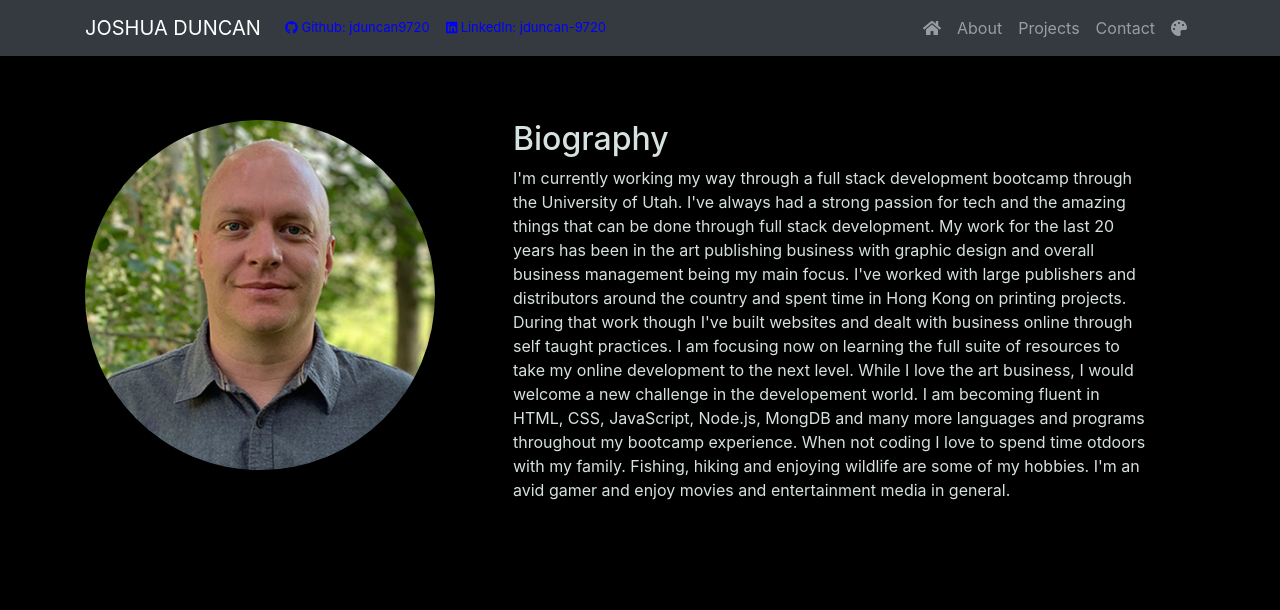
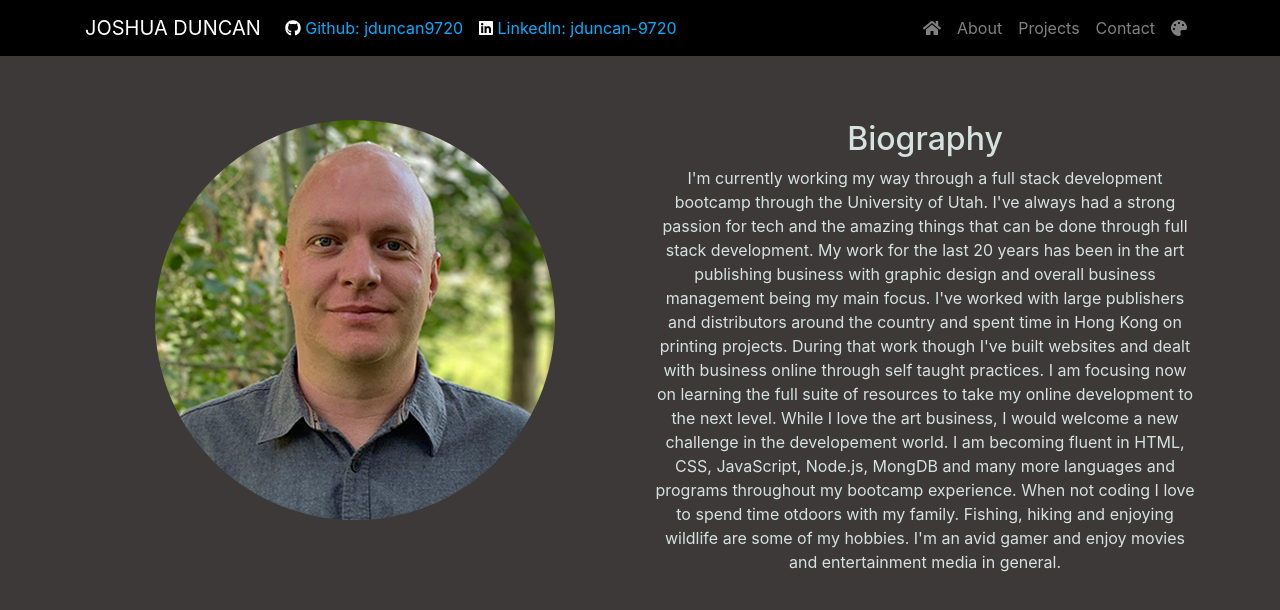
Before and after one commit to jduncan9720/joshua-duncan-portfolio, a React (Create React App) app: page /about in a window 1280 px wide. Shown: the top 610 px of the page. Built offline with nearby package versions, Linux system fonts and the light colour scheme.

Commit message:
adding content

```diff
--- a/public/index.html
+++ b/public/index.html
@@ -32,7 +32,7 @@
   crossorigin="anonymous"
 />
   </head>
-  <body style="background-color:rgb(0, 0, 0)">
+  <body style="background-color:rgba(54, 50, 50, 0.966)">
     <noscript>You need to enable JavaScript to run this app.</noscript>
     <div id="root"></div>
     <!--
--- a/src/components/Navigation/index.js
+++ b/src/components/Navigation/index.js
@@ -13,7 +13,7 @@ alert("change color")
 function Navigation() {
   return (
 
-      <Navbar collapseOnSelect expand="lg" bg="dark" variant="dark">
+      <Navbar className="navMain" collapseOnSelect expand="lg" variant="dark">
       <Container>
         <Navbar.Brand href="/home">JOSHUA DUNCAN</Navbar.Brand>
         <Navbar.Toggle aria-controls="responsive-navbar-nav" />
@@ -21,12 +21,12 @@ function Navigation() {
           <Nav className="mr-auto">
             <Nav.Link className="social"
               href="https://github.com/jduncan9720">
-              <FontAwesomeIcon icon={['fab', 'github']} /> Github: jduncan9720
+              <FontAwesomeIcon style={{color: 'white'}} icon={['fab', 'github']} /> Github: jduncan9720
             </Nav.Link>
             <Nav.Link
               className="social"
               href="https://www.linkedin.com/in/jduncan-9720/">
-              <FontAwesomeIcon icon={['fab', 'linkedin']} /> LinkedIn: jduncan-9720
+              <FontAwesomeIcon style={{color: 'white'}} icon={['fab', 'linkedin']} /> LinkedIn: jduncan-9720
             </Nav.Link>
           </Nav>
           <Nav>
--- a/src/components/Navigation/style.css
+++ b/src/components/Navigation/style.css
@@ -1,7 +1,10 @@
 .social{
-    color:blue !important;
-    font-size: small;
+    color:rgb(0, 174, 255) !important;
 }
 .social:hover{
-    color:rgb(0, 174, 255) !important;
+    color:rgb(235, 127, 55) !important;
 }
+
+.navMain {
+    background-color: black;
+}
--- /dev/null
+++ b/src/components/TypeIt/index.js
@@ -0,0 +1,9 @@
+import TypeIt from "typeit-react";
+
+export default () => {
+  return (
+    <div className="App">
+      <TypeIt element={"h3"} style={{color: 'white'}}>Full Stack Web Developement!</TypeIt>
+    </div>
+  );
+};
--- a/src/pages/About.js
+++ b/src/pages/About.js
@@ -8,11 +8,11 @@ import "./style.css"
 export default function About() {
     return (
         <Container>
-            <Row name="main">
-                <Col size="md-4">
+            <Row name="main text-center">
+                <Col size="md-6">
                     <Image alt="Joshua Duncan" src={profileImg} roundedCircle fluid/>
                 </Col>
-                <Col size="md-7 bio">
+                <Col size="md-6 bio">
                     <h2>Biography</h2>
                     <p>I'm currently working my way through a full stack development bootcamp through the University of Utah. I've always had a strong passion for tech and the amazing things that can be done through full stack development.
                     My work for the last 20 years has been in the art publishing business with graphic design and overall business management being my main focus. I've worked with large publishers and distributors around the country and spent time in Hong Kong on printing projects. During that work though I've built websites and dealt with business online through self taught practices. I am focusing now on learning the full suite of resources to take my online development to the next level. While I love the art business, I would welcome a new challenge in the developement world. I am becoming fluent in HTML, CSS, JavaScript, Node.js, MongDB and many more languages and programs throughout my bootcamp experience. When not coding I love to spend time otdoors with my family. Fishing, hiking and enjoying wildlife are some of my hobbies. I'm an avid gamer and enjoy movies and entertainment media in general.</p>
--- a/src/pages/Home.js
+++ b/src/pages/Home.js
@@ -1,14 +1,18 @@
 import { FontAwesomeIcon } from '@fortawesome/react-fontawesome'
 import React from 'react'
 import Image from "react-bootstrap/Image";
-import { Container, Row, Col } from '../components/Grid'
-import profileImg from "../images/2020Profilesm.jpg"
+import { Container, Row, Col, Containerfluid } from '../components/Grid'
 import "./style.css"
+import TypeIt from "../components/TypeIt"
+
 
 export default function Home() {
     return (
-        <Container>
-            Home
+        <Containerfluid title="homeBack">
+        <Container title="text-center landingDiv">
+            <h1 className="mainName" style={{color: 'white'}}>JOSHUA DUNCAN</h1>
+            <TypeIt />
         </Container>
+        </Containerfluid>
     )
 }
--- a/src/pages/style.css
+++ b/src/pages/style.css
@@ -1,8 +1,25 @@
 .col-bio{
-    margin-left: 3rem;
     color: rgb(213, 226, 224);
 }
 
 .main {
     margin-top: 4rem;
 }
+
+.homeBack {
+    background-image: url("../images/bgimage3.jpg");
+    height: 100%;
+    background-position: center;
+    background-repeat: no-repeat;
+    background-size: cover;
+}
+
+.landingDiv {
+    padding-top: 100px;
+}
+
+.mainName {
+    font-size: 100px;
+    font-family: 'Lato', sans-serif;
+    text-shadow: 10px 10px 8px black;
+}
```
Also changed, not shown: package.json (+5 -2 lines), src/components/Contact/index.js (added, +11 -0 lines), src/images/bgimage3.jpg (added), 1 other file (tests, documents, lock files or other folders).
